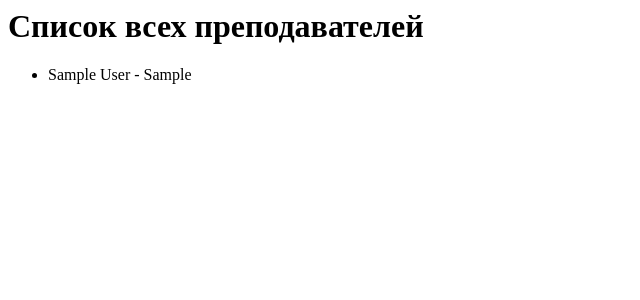
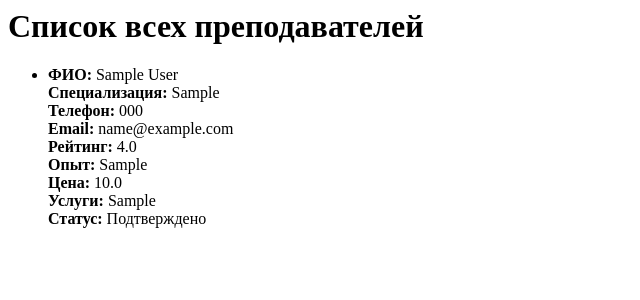
Before and after one commit to MatveySviadysh/NGl, a Django app: page /user/all/tutors/ in a window 1280 px wide. Shown: the top 300 px of the page, without its empty margins (0-640 px from the left). Run offline with Django 4.2, Linux system fonts and the light colour scheme; tables that the repository leaves empty hold one stand-in row (values such as "Sample post").

Commit message:
print all date tutor for user

```diff
--- a/user/templates/user/pages/AllTutors.html
+++ b/user/templates/user/pages/AllTutors.html
@@ -2,7 +2,18 @@
 <div class="tutor-list">
     <ul>
         {% for tutor in tutors %}
-            <li>{{ tutor.full_name }} - {{ tutor.specialization }}</li>
+            <li>
+                <strong>ФИО:</strong> {{ tutor.full_name }} <br>
+                <strong>Специализация:</strong> {{ tutor.specialization }} <br>
+                <strong>Телефон:</strong> {{ tutor.phone_number }} <br>
+                <strong>Email:</strong> {{ tutor.email }} <br>
+                <strong>Рейтинг:</strong> {{ tutor.rating }} <br>
+                <strong>Опыт:</strong> {{ tutor.experience }} <br>
+                <strong>Цена:</strong> {{ tutor.price }} <br>
+                <strong>Услуги:</strong> {{ tutor.services }} <br>
+                {% if tutor.verified %} <strong>Статус:</strong> Подтверждено {% else %} <strong>Статус:</strong> Не подтверждено {% endif %}
+                <br><br>
+            </li>
         {% empty %}
             <li>Нет доступных преподавателей.</li>
         {% endfor %}
--- a/user/templates/user/pages/profileUser.html
+++ b/user/templates/user/pages/profileUser.html
@@ -8,6 +8,7 @@
             <li><a href={% url 'notifications_user' %}>Уведомления</a></li>
             <li><a href={% url 'main-page' %}>На главную</a></li>
             <li><a href={% url 'change-password-user' %}>Сменить пароль</a></li>
+            <li><a href={% url 'all_tutors' %}>специалисты</a></li>
         </ul>
     </div>
     <div class="profile-content">
```
